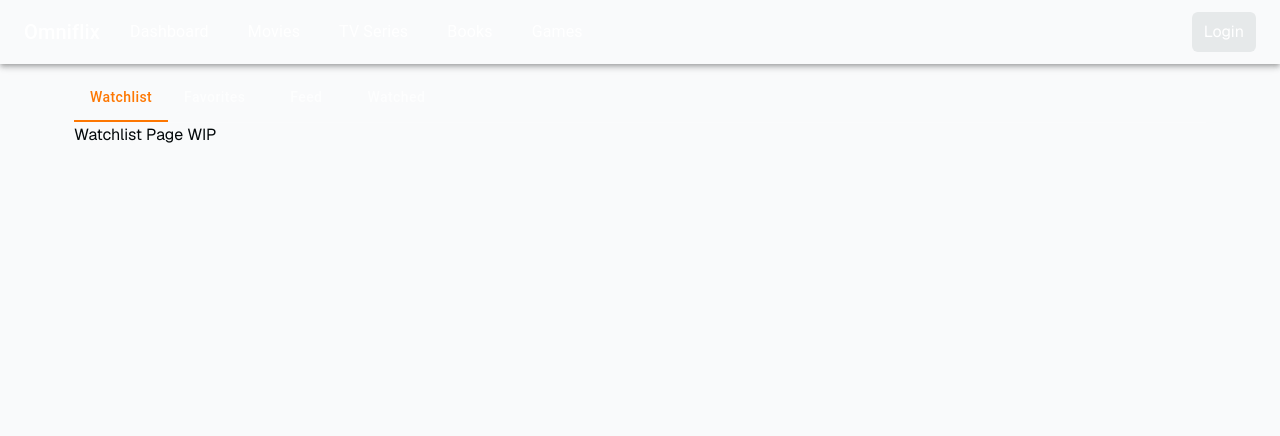
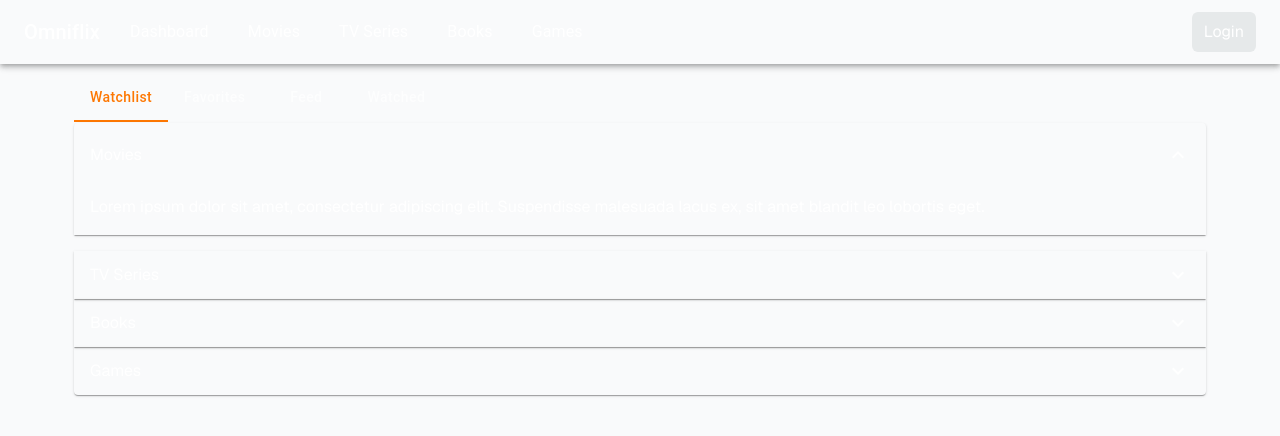
Before and after one commit to jloh02/omniflix, a Next.js app: page /dashboard in a window 1280 px wide. Shown: the top 436 px of the page. Built offline with nearby package versions, Linux system fonts and the light colour scheme; no server answers.

Commit message:
Add accordion to watchlist

```diff
--- a/app/(navbarPage)/dashboard/watchlist.tsx
+++ b/app/(navbarPage)/dashboard/watchlist.tsx
@@ -1,7 +1,26 @@
 import React from "react";
+import Accordion from "@mui/material/Accordion";
+import AccordionSummary from "@mui/material/AccordionSummary";
+import AccordionDetails from "@mui/material/AccordionDetails";
+import ExpandMoreIcon from "@mui/icons-material/ExpandMore";
+import { CATEGORIES } from "@/utils/constants";
 
 const Watchlist: React.FC = () => {
-  return <div>Watchlist Page WIP</div>;
+  return (
+    <div>
+      {CATEGORIES.map((category, index) => (
+        <Accordion defaultExpanded={!index}>
+          <AccordionSummary expandIcon={<ExpandMoreIcon />}>
+            {category}
+          </AccordionSummary>
+          <AccordionDetails>
+            Lorem ipsum dolor sit amet, consectetur adipiscing elit. Suspendisse
+            malesuada lacus ex, sit amet blandit leo lobortis eget.
+          </AccordionDetails>
+        </Accordion>
+      ))}
+    </div>
+  );
 };
 
 export default Watchlist;
--- a/app/theme.tsx
+++ b/app/theme.tsx
@@ -22,6 +22,13 @@
   },
   components: {
     MuiAppBar: {
+      styleOverrides: {
+        root: {
+          background: "transparent",
+        },
+      },
+    },
+    MuiAccordion: {
       styleOverrides: {
         root: {
           background: "transparent",
--- a/utils/constants.ts
+++ b/utils/constants.ts
@@ -20,3 +20,5 @@
 // Constants for OMDB API
 export const DEBOUNCE_DURATION_IN_MS = 500;
 export const MINIMUM_SEARCH_LENGTH = 2;
+
+export const CATEGORIES = ["Movies", "TV Series", "Books", "Games"];
```
